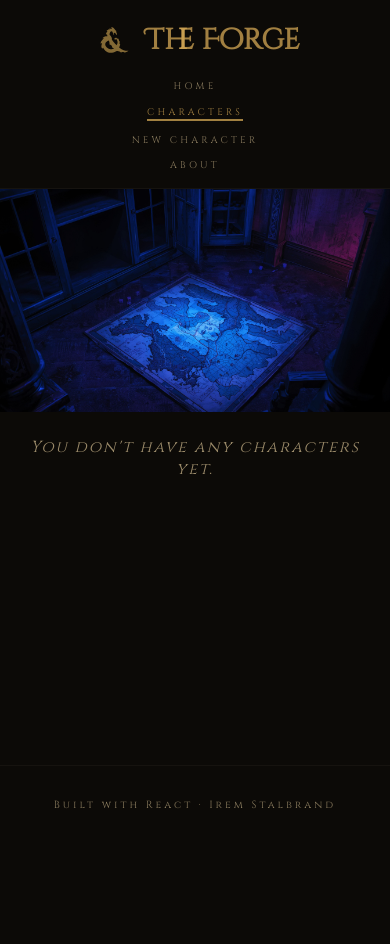
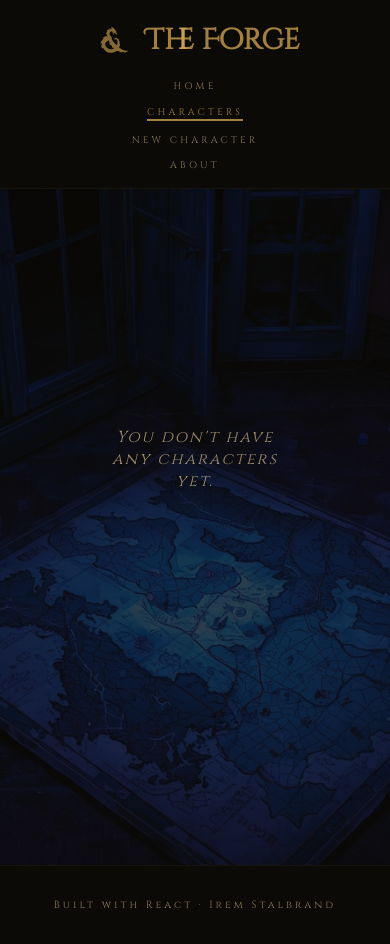
Before and after one commit to iremstalbrand/react-dnd-tracker, a React (Vite) app: page /characters in a window 390 px wide. Before the commit the page ends 844 px from the top, so only its background shows below. Built offline with nearby package versions, Linux system fonts and the light colour scheme.

Commit message:
feat: update character card delete confirmation and adjust styles for responsiveness

```diff
--- a/src/components/CharacterCard/CharacterCard.css
+++ b/src/components/CharacterCard/CharacterCard.css
@@ -131,4 +131,5 @@
   .stats-grid {
     grid-template-columns: repeat(3, 1fr);
   }
+
 }
--- a/src/components/CharacterCard/CharacterCard.jsx
+++ b/src/components/CharacterCard/CharacterCard.jsx
@@ -1,5 +1,6 @@
 import "./CharacterCard.css";
 import { useNavigate } from "react-router";
+import { useState } from "react";
 export default function CharacterCard({
   character,
   deleteCharacter,
@@ -12,9 +13,13 @@ export default function CharacterCard({
     navigate("/create");
   }
 
+  const [confirmDelete, setConfirmDelete] = useState(false);
+
   function handleDelete() {
-    if (window.confirm("Are you sure you want to delete this character?")) {
+    if (confirmDelete) {
       deleteCharacter(character.id);
+    } else {
+      setConfirmDelete(true);
     }
   }
   return (
@@ -83,7 +88,7 @@ export default function CharacterCard({
           onClick={handleDelete}
           aria-label={`Delete ${character.characterName}`}
         >
-          Delete
+          {confirmDelete ? "Are you sure?" : "Delete"}
         </button>
       </div>
     </section>
--- a/src/components/CharacterList/CharacterList.css
+++ b/src/components/CharacterList/CharacterList.css
@@ -1,10 +1,9 @@
 .character-list {
   display: grid;
-  grid-template-columns: repeat(auto-fill, minmax(20rem, 1fr));
+  grid-template-columns: repeat(4, 1fr);
   gap: 1rem;
   align-items: start;
-  padding: 2rem;
-
+  padding: 3rem;
 }
 .empty-list {
   position: relative;
@@ -47,29 +46,34 @@
 @media (max-width: 768px) {
   .character-list {
     grid-template-columns: 1fr;
-    padding: 1rem;
+    padding: 3rem;
   }
 
   .character-card {
     margin: 0 auto;
   }
-  .empty-list {
-    position: static;
+   .empty-list {
+    min-height: 80vh;
   }
 
   .empty-list img {
-    min-height: auto;
+    position:absolute;
+    top:0;
+    left:0;
     width: 100%;
+    height: 100%;
+    object-fit: cover;
   }
 
   .empty-overlay {
-    display: none;
+    display: block;
+    background: rgba(12, 10, 7, 0.7);
   }
 
   .empty-content {
-    position: static;
-    transform: none;
-    padding: 1.5rem;
-    text-align: center;
-  }
+    position: absolute;
+    top: 40%;
+    left: 50%;
+    padding: 0.5rem;
 }
+}
--- a/src/components/StatsBlock/StatsBlock.css
+++ b/src/components/StatsBlock/StatsBlock.css
@@ -1,6 +1,6 @@
 .stats-container {
   display: grid;
-  grid-template-columns: repeat(3, 1fr);
+  grid-template-columns: repeat(2, 1fr);
   gap: 1rem;
   padding-top: 2rem;
   padding-bottom: 2rem;
--- a/src/index.css
+++ b/src/index.css
@@ -73,3 +73,12 @@ body {
   from { opacity: 0; transform: translateX(-50%) translateY(-10px); }
   to { opacity: 1; transform: translateX(-50%) translateY(0); }
 }
+
+
+@media (max-width: 768px) {
+  .notification {
+    top: 12rem;
+    font-size: 0.6rem;
+    padding: 0.6rem 1.5rem;
+  }
+}
```
